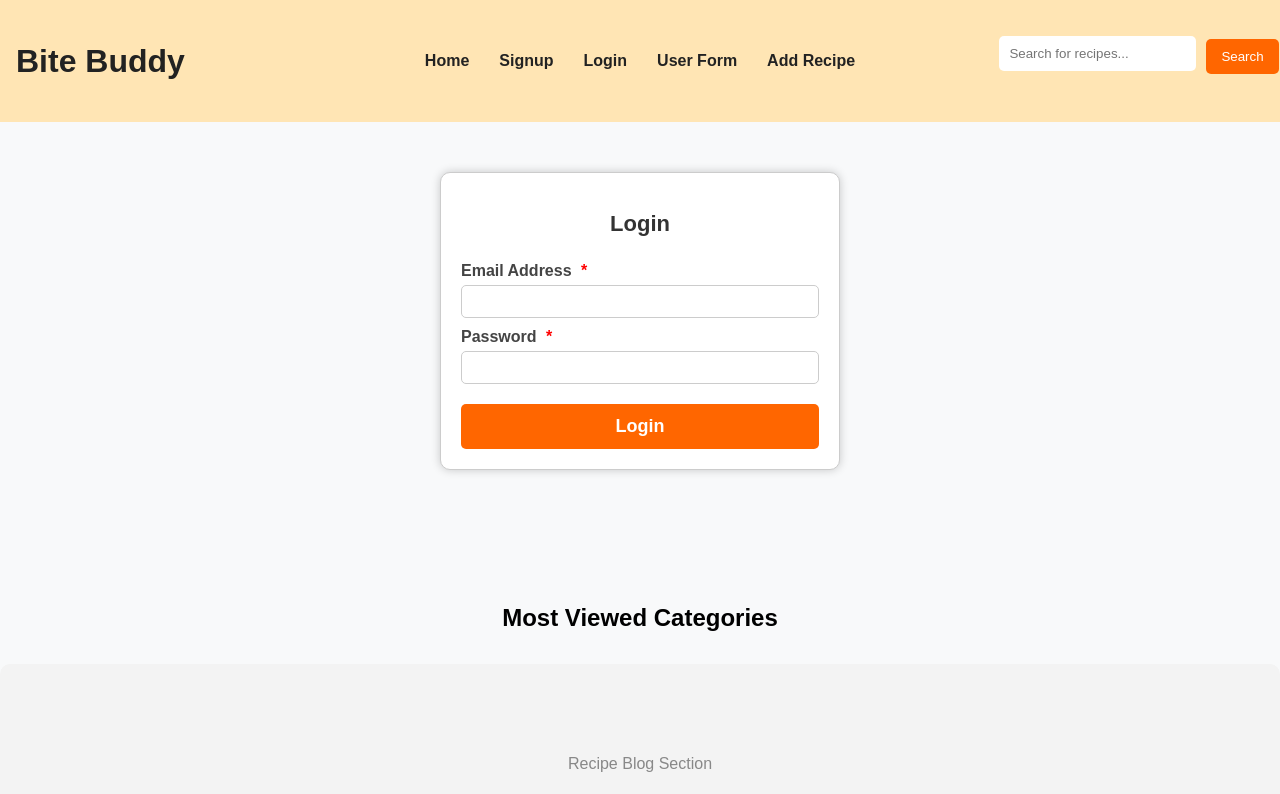
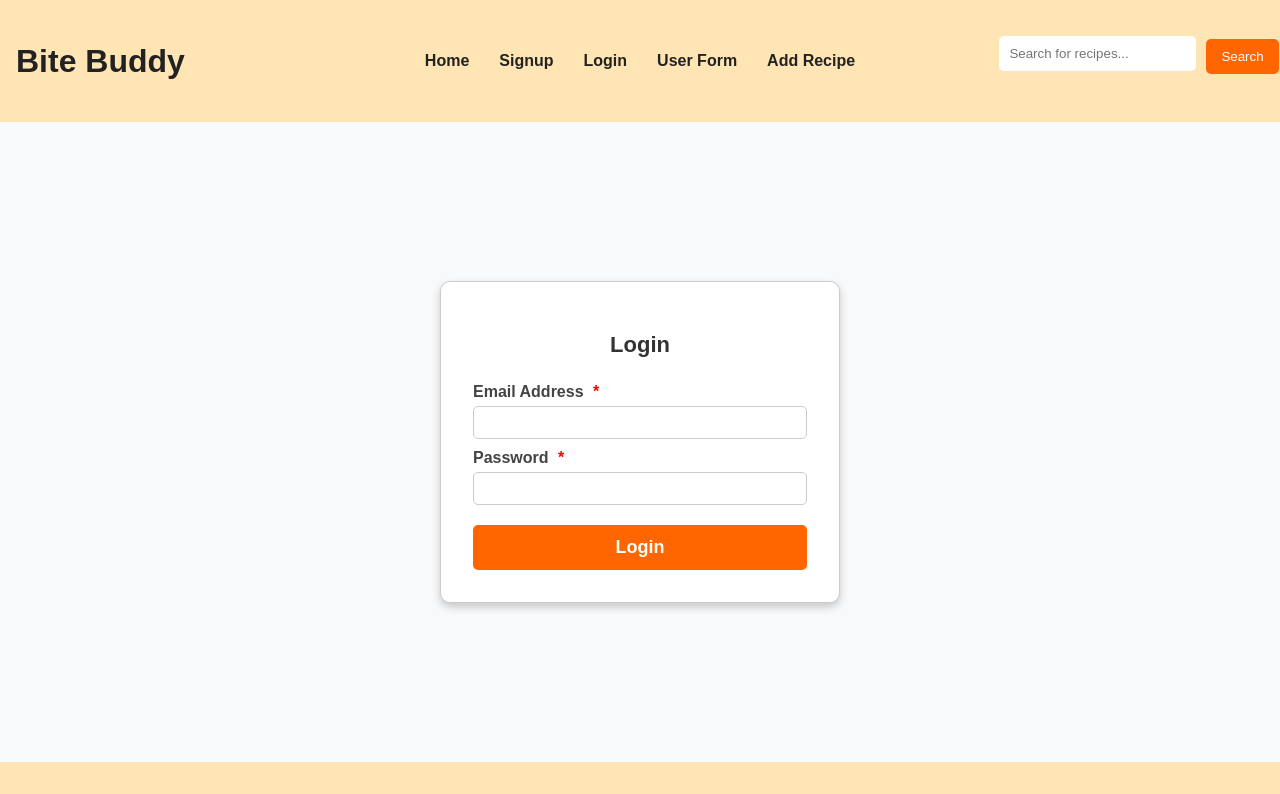
Before and after one commit to Vats1727/recipe-app, a React (Vite) app in the folder frontend/recipe-app/: page /login in a window 1280 px wide. Shown: the top 794 px of the page. Built offline with nearby package versions, Linux system fonts and the light colour scheme.

Commit message:
login change, categories restrict

```diff
--- a/frontend/recipe-app/src/App.jsx
+++ b/frontend/recipe-app/src/App.jsx
@@ -33,26 +33,16 @@ function App() {
           </div>
         </nav>
 
+        <div style={{ flex: 1 }}>
           {/* Routes */}
           <Routes>
-          <Route path="/" element={<LandingPage />} />
+            <Route path="/" element={<HomePage />} />
             <Route path="/signup" element={<Signup />} />
             <Route path="/login" element={<Login />} />
             <Route path="/form" element={<UserForm />} />
             <Route path="/add-recipe" element={<AddRecipe />} /> {/* New Route */}
           </Routes>
-
-   {/* Most Viewed & Favorite Section */}
-        <section className="categories-section" style={{ textAlign: "center", padding: "4rem 0" }}>
-          <h2 style={{ marginBottom: "2rem" }}>Most Viewed Categories</h2>
-          <div className="recipe-placeholder" style={{ height: "200px", background: "#f3f3f3", borderRadius: "10px", marginBottom: "3rem" }}>
-            <p style={{ lineHeight: "200px", color: "#888" }}>Recipe Blog Section</p>
         </div>
-          <h2 style={{ marginBottom: "2rem" }}>Favorite Page</h2>
-          <div className="recipe-placeholder" style={{ height: "200px", background: "#f3f3f3", borderRadius: "10px" }}>
-            <p style={{ lineHeight: "200px", color: "#888" }}>Recipe Blog Section</p>
-          </div>
-        </section>
 
          {/* Footer */}
          <footer className="footer" style={{ backgroundColor: "#FFE5B4", textAlign: "center", padding: "1rem", marginTop: "auto" }}>
@@ -63,11 +53,33 @@ function App() {
   );
 }
 
+
+   // Home Page Component (Includes Most Viewed & Favorite Section)
+const HomePage = () => (
+  <>
+    <LandingPage />
+    <section className="categories-section" style={{ textAlign: "center", padding: "4rem 0" }}>
+      <h2 style={{ marginBottom: "2rem" }}>Most Viewed Categories</h2>
+      <div className="recipe-placeholder" style={{ height: "200px", background: "#f3f3f3", borderRadius: "10px", marginBottom: "3rem" }}>
+        <p style={{ lineHeight: "200px", color: "#888" }}>Recipe Blog Section</p>
+      </div>
+      <h2 style={{ marginBottom: "2rem" }}>Seasonal Recipe</h2>
+      <div className="recipe-placeholder" style={{ height: "200px", background: "#f3f3f3", borderRadius: "10px", marginBottom: "3rem" }}>
+        <p style={{ lineHeight: "200px", color: "#888" }}>Recipe Blog Section</p>
+      </div>
+      <h2 style={{ marginBottom: "2rem" }}>Favorite Page</h2>
+      <div className="recipe-placeholder" style={{ height: "200px", background: "#f3f3f3", borderRadius: "10px" }}>
+        <p style={{ lineHeight: "200px", color: "#888" }}>Recipe Blog Section</p>
+      </div>
+    </section>
+  </>
+);
+
 // Landing Page Component
 const LandingPage = () => (
   <motion.div
     className="landing-container"
-    style={{ backgroundImage: "url('/b.png')", backgroundSize: "cover", backgroundPosition: "center" }}
+    style={{ backgroundImage: "url('/b new.png')", backgroundSize: "cover", backgroundPosition: "center" }}
     initial={{ opacity: 0 }}
     animate={{ opacity: 1 }}
     transition={{ duration: 1 }}
--- a/frontend/recipe-app/src/components/Login.jsx
+++ b/frontend/recipe-app/src/components/Login.jsx
@@ -25,6 +25,7 @@ const Login = () => {
   };
 
   return (
+    <div className="login-page">
       <div className="form-container">
         <h2>Login</h2>
         <form onSubmit={handleSubmit}>
@@ -47,6 +48,7 @@ const Login = () => {
           <button type="submit">Login</button>
         </form>
       </div>
+    </div>
   );
 };
 
--- a/frontend/recipe-app/src/styles.css
+++ b/frontend/recipe-app/src/styles.css
@@ -421,3 +421,23 @@ button {
   cursor: pointer;
   margin-top: 10px;
 }
+
+
+.login-page {
+  display: flex;
+  justify-content: center;
+  align-items: center;
+  min-height: 80vh;  /* Ensures page takes up enough space */
+}
+
+.form-container {
+  background: white;
+  padding: 2rem;
+  border-radius: 10px;
+  box-shadow: 0 4px 8px rgba(0, 0, 0, 0.2);
+  min-width: 300px;
+}
+
+.footer {
+  margin-top: auto; /* Ensures footer stays at bottom */
+}
```
Also changed, not shown: frontend/recipe-app/public/b new.png (added). Lines whose indentation alone changed are shown as unchanged.
